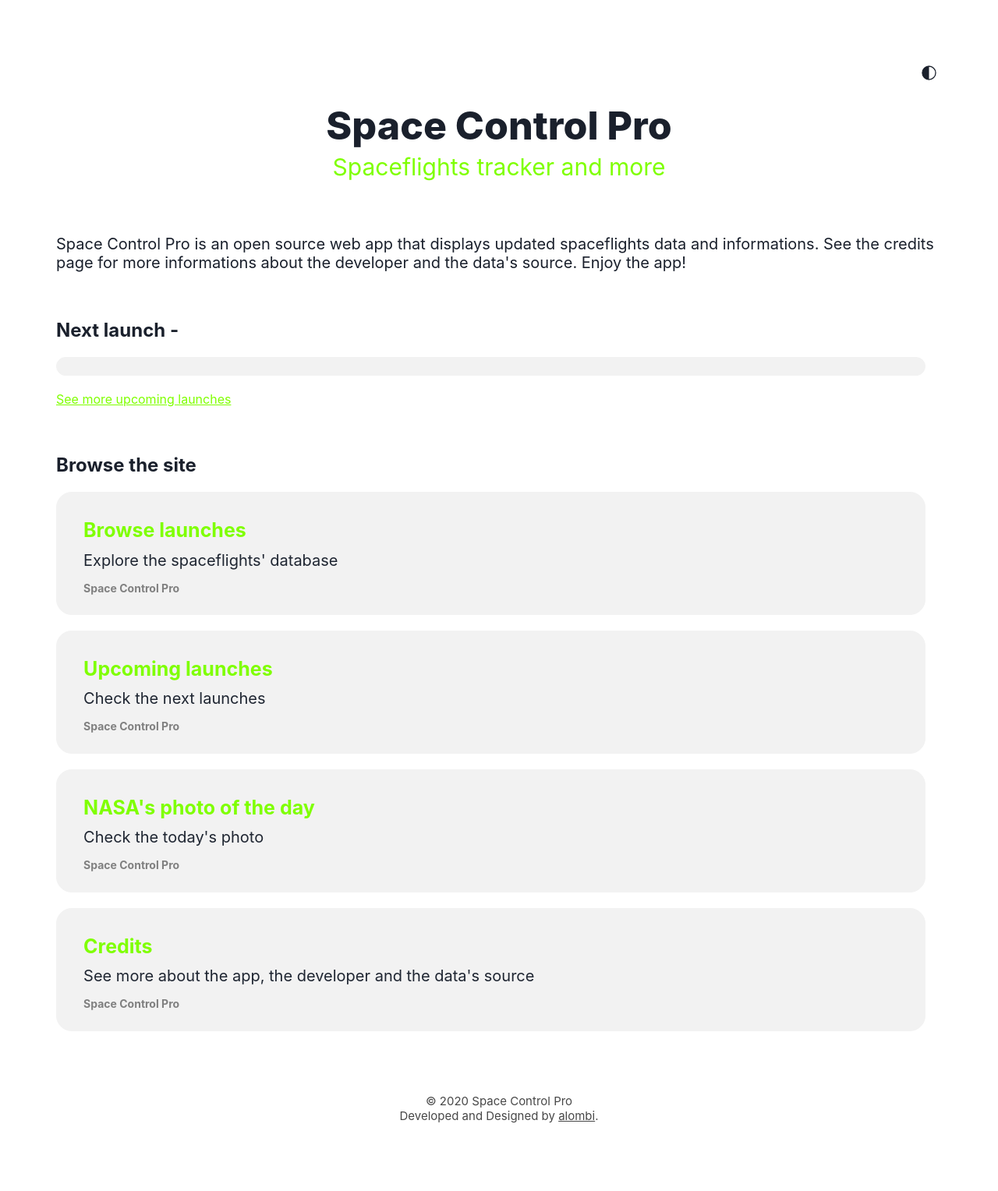
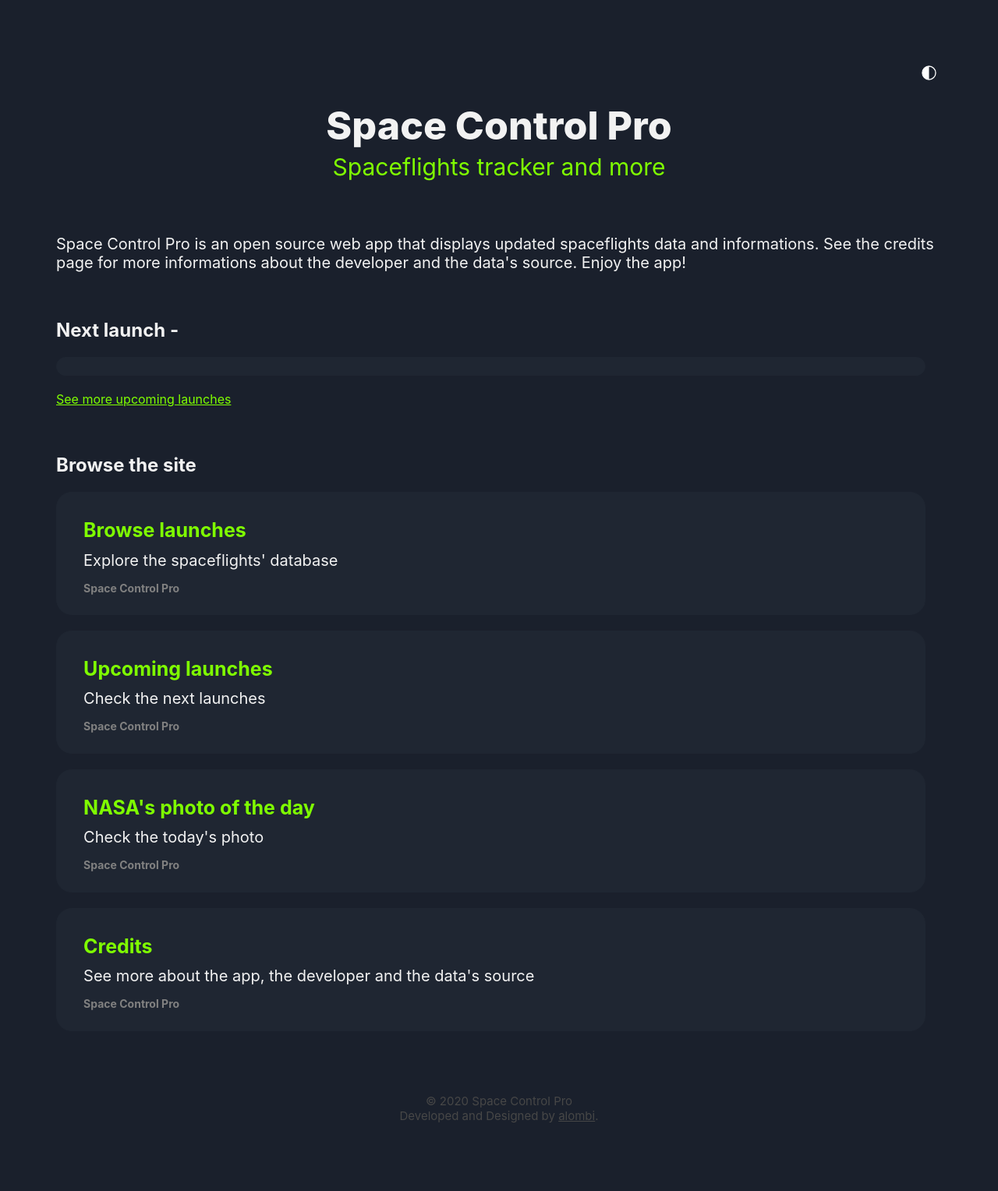
Before and after one commit to alombi/space-control-pro, a Flask app: page / in a window 1280 px wide. Shown: the whole page at 78% size. Run offline with Flask 2, Linux system fonts and the light colour scheme; some libraries are stand-ins or nearby versions.

Commit message:
Changing some themes

```diff
--- a/static/main.css
+++ b/static/main.css
@@ -20,8 +20,8 @@ hr{
     border: 1px solid #474747;
 }
 body{
-    background-color: white;
-    color: #1A202C;
+    background-color: #1A202C;
+    color: #f2f2f2;
     text-align: center;
     font-family: -apple-system, BlinkMacSystemFont, 'Segoe UI', Roboto, Oxygen, Ubuntu, Cantarell, 'Open Sans', 'Helvetica Neue', sans-serif;
     padding: 5%;
@@ -29,9 +29,11 @@ body{
 }
 p{
     font-size: 21px;
-    background-color: white;
+    background-color: #1A202C;
 }
-
+#button{
+    color: white;
+}
 h1{
     font-size: 50px;
     font-weight: 800;
@@ -40,11 +42,8 @@ ion-icon {
     font-size: 26px;
     font-weight: bold;
   }
-#button{
-    color: #1A202C;
-}
 .icons {
-      color:black;
+      color:white;
   }
 .subtitle{
     font-weight: 400;
@@ -68,9 +67,9 @@ ion-icon {
     font-size: 20px;
 }
 .box{
-    background-color: #f2f2f2;
-    color: #1F2632;
-    border-color: #f2f2f2;
+    background-color: #1F2632;
+    color: #f2f2f2;
+    border-color: #1F2632;
     text-align: left;
     padding-bottom: 1%;
     padding-right: 5%;
@@ -121,11 +117,13 @@ ion-icon {
     text-decoration: none;
     font-size: 16px;
 }
-
+.box h4 {
+    color: chartreuse;
+}
 #boxes {
-    background-color: #f2f2f2;
+    background-color: #1F2632;
     text-decoration: none;
-    color: #1F2632;
+    color: #f2f2f2;
     margin-top: -5px;
 }
 
```
Also changed, not shown: other parts of static/main.css (+14 -17 lines).
